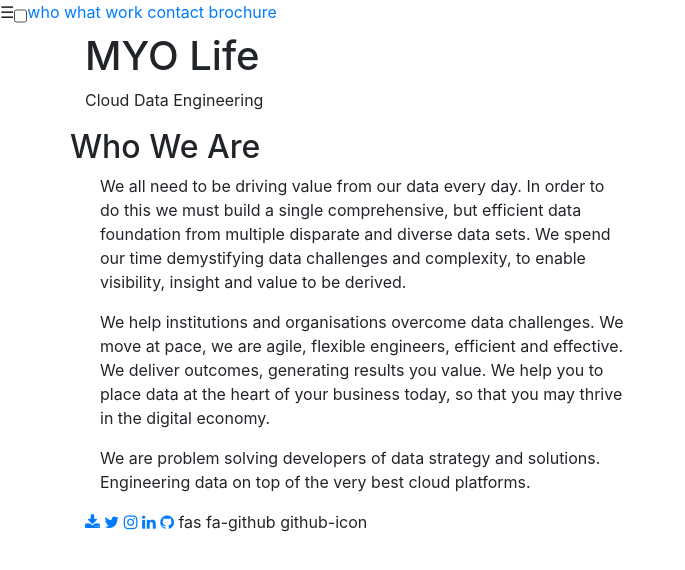
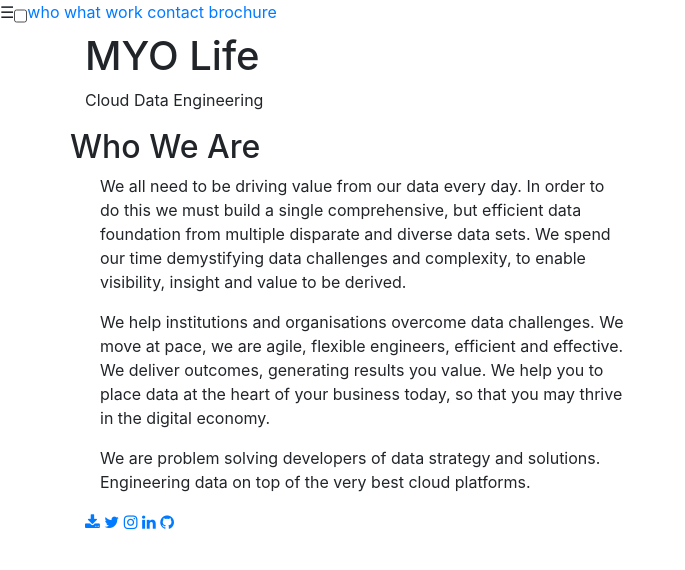
Before and after one commit to sachlar/myodata, a plain HTML site: page index.html in a window 1280 px wide. Shown: the whole page, without its empty margins (0-685 px from the left). Drawn offline with nearby package versions, Linux system fonts and the light colour scheme.

Commit message:
update footer section

```diff
--- a/index.html
+++ b/index.html
@@ -57,7 +57,6 @@
                     <a target="_blank" href="#"><i class="fa fa-instagram instagram-icon" aria-hidden="true"></i></a>
                     <a target="_blank" href="#"><i class="fa fa-linkedin linkedin-icon" aria-hidden="true"></i></a>
                     <a target="_blank" href="#"><i class="fa fa-github github-icon" aria-hidden="true"></i></a>
-                    fas fa-github github-icon
                 </div>
             </div>
         </div>
```
